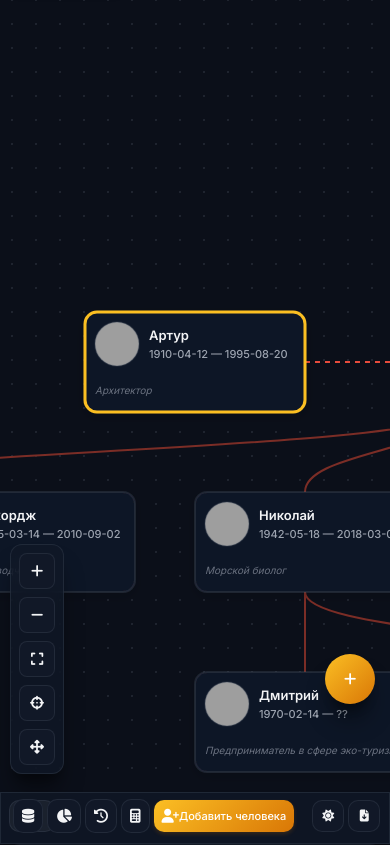
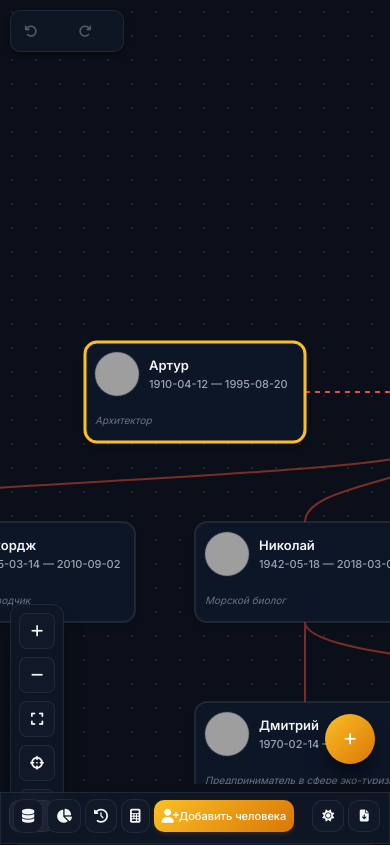
Before and after one commit to sgdcjuniorskz5-ai/familytree, a website: page index.html in a window 390 px wide. Shown: the top 845 px of the page. Drawn offline with Linux system fonts and the light colour scheme; grey boxes are pictures that could not be loaded.

Commit message:
Fix mobile: force-unregister old SW, delete old caches, fix canvas padding, touch-action

```diff
--- a/index.html
+++ b/index.html
@@ -526,17 +526,25 @@
   <!-- Toast Notification Container -->
   <div id="toast-container"></div>
 
-  <!-- Register Service Worker for PWA Offline Support -->
+  <!-- Force-unregister old service workers, then register fresh -->
   <script>
     if ('serviceWorker' in navigator) {
+      navigator.serviceWorker.getRegistrations().then(regs => {
+        regs.forEach(r => {
+          r.unregister();
+          console.log('[App] Unregistered old SW:', r.scope);
+        });
+      });
+      caches.keys().then(names => {
+        names.forEach(n => {
+          caches.delete(n);
+          console.log('[App] Deleted old cache:', n);
+        });
+      });
       window.addEventListener('load', () => {
-        navigator.serviceWorker.register('service-worker.js')
-          .then(reg => {
-            console.log('[App] Service Worker registered:', reg.scope);
-          })
-          .catch(err => {
-            console.warn('[App] SW registration failed:', err);
-          });
+        navigator.serviceWorker.register('service-worker.js?v=9')
+          .then(reg => console.log('[App] SW registered:', reg.scope))
+          .catch(err => console.warn('[App] SW failed:', err));
       });
     }
   </script>
--- a/styles.css
+++ b/styles.css
@@ -1753,7 +1753,10 @@
 
   .nav-controls .header-divider { display: none; }
 
-  #canvas-container { bottom: 60px; }
+  #canvas-container {
+    padding-bottom: 60px;
+    touch-action: none;
+  }
 
   .undo-redo-bar {
     top: 10px;
@@ -1949,6 +1952,7 @@
   .search-item { padding: 12px 15px; min-height: 44px; }
   .db-member-card { min-height: 56px; }
   .view-controls button { min-width: 44px; min-height: 44px; }
+  #tree-canvas { touch-action: none; }
 }
 
 /* ===== LANDSCAPE MOBILE ===== */
```
